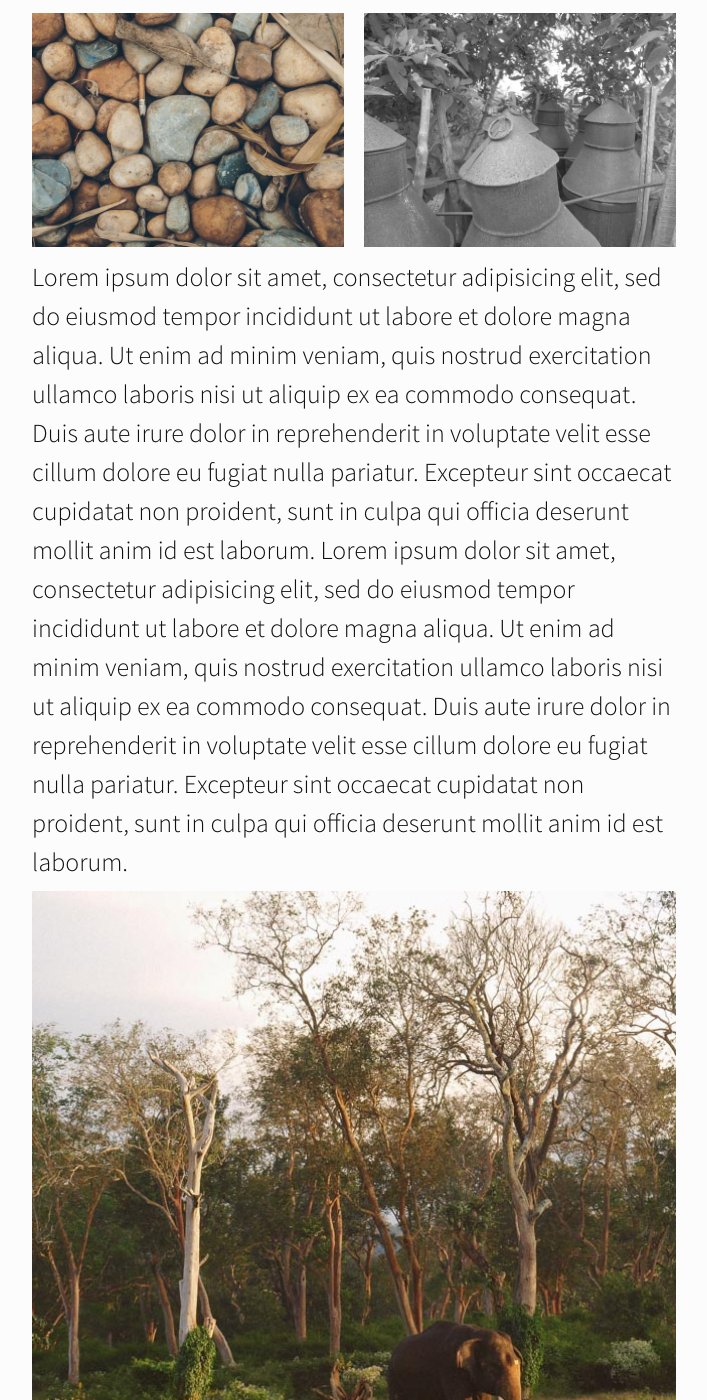
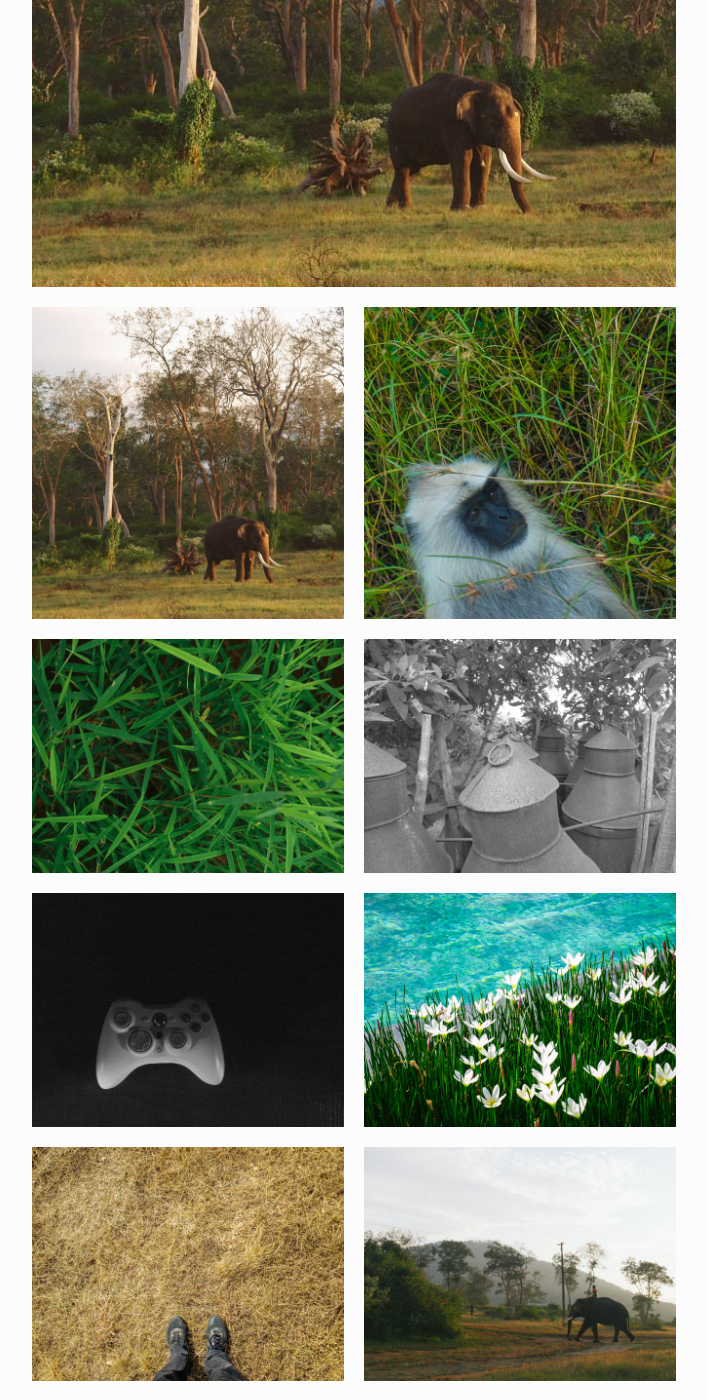
Before and after one commit to JEKYLL-WEB-TEMPLATES/raichur.github.io, a Jekyll site: the page built from _light/2014-12-01.md, in a window 1280 px wide and 1400 px high, scrolled down 7681 px. Shown: the whole window, without its empty margins (286-993 px from the left). Built offline with Jekyll 4.4.1, drawn with Linux system fonts in a browser that asks for light colours; some of the changed text lies outside the part shown.

Commit message:
remove lorem

```diff
--- a/_light/2014-12-01.md
+++ b/_light/2014-12-01.md
@@ -5,7 +5,6 @@
 feat_img: "1"
 ---
 
-Lorem ipsum dolor sit amet, consectetur adipisicing elit, sed do eiusmod tempor incididunt ut labore et dolore magna aliqua. Ut enim ad minim veniam, quis nostrud exercitation ullamco laboris nisi ut aliquip ex ea commodo consequat. Duis aute irure dolor in reprehenderit in voluptate velit esse cillum dolore eu fugiat nulla pariatur. Excepteur sint occaecat cupidatat non proident, sunt in culpa qui officia deserunt mollit anim id est laborum.
 
 <img src="/resources/photos/2014-12/1.jpg">
 <img class="col-2 first" src="/resources/photos/2014-12/3.jpg">
@@ -15,9 +14,6 @@
 <img src="/resources/photos/2014-12/7.jpg">
 <img class="col-2 first" src="/resources/photos/2014-12/8.jpg">
 <img class="col-2 second" src="/resources/photos/2014-12/9.jpg">
-
-Lorem ipsum dolor sit amet, consectetur adipisicing elit, sed do eiusmod tempor incididunt ut labore et dolore magna aliqua. Ut enim ad minim veniam, quis nostrud exercitation ullamco laboris nisi ut aliquip ex ea commodo consequat. Duis aute irure dolor in reprehenderit in voluptate velit esse cillum dolore eu fugiat nulla pariatur. Excepteur sint occaecat cupidatat non proident, sunt in culpa qui officia deserunt mollit anim id est laborum.
-
 <img src="/resources/photos/2014-12/10.jpg">
 <img src="/resources/photos/2014-12/11.jpg">
 <img class="col-2 first" src="/resources/photos/2014-12/12.jpg">
@@ -37,9 +33,6 @@
 <img class="col-2 second" src="/resources/photos/2014-12/28.jpg">
 <img class="col-2 first" src="/resources/photos/2014-12/29.jpg">
 <img class="col-2 second" src="/resources/photos/2014-12/30.jpg">
-
-Lorem ipsum dolor sit amet, consectetur adipisicing elit, sed do eiusmod tempor incididunt ut labore et dolore magna aliqua. Ut enim ad minim veniam, quis nostrud exercitation ullamco laboris nisi ut aliquip ex ea commodo consequat. Duis aute irure dolor in reprehenderit in voluptate velit esse cillum dolore eu fugiat nulla pariatur. Excepteur sint occaecat cupidatat non proident, sunt in culpa qui officia deserunt mollit anim id est laborum. Lorem ipsum dolor sit amet, consectetur adipisicing elit, sed do eiusmod tempor incididunt ut labore et dolore magna aliqua. Ut enim ad minim veniam, quis nostrud exercitation ullamco laboris nisi ut aliquip ex ea commodo consequat. Duis aute irure dolor in reprehenderit in voluptate velit esse cillum dolore eu fugiat nulla pariatur. Excepteur sint occaecat cupidatat non proident, sunt in culpa qui officia deserunt mollit anim id est laborum.
-
 <img src="/resources/photos/2014-12/36.jpg">
 <img class="col-2 first" src="/resources/photos/2014-12/36.jpg">
 <img class="col-2 second" src="/resources/photos/2014-12/35.jpg">
@@ -49,9 +42,6 @@
 <img class="col-2 second" src="/resources/photos/2014-12/38.jpg">
 <img class="col-2 first" src="/resources/photos/2014-12/40.jpg">
 <img class="col-2 second" src="/resources/photos/2014-12/37.jpg">
-
-Lorem ipsum dolor sit amet, consectetur adipisicing elit, sed do eiusmod tempor incididunt ut labore et dolore magna aliqua. Ut enim ad minim veniam, quis nostrud exercitation ullamco laboris nisi ut aliquip ex ea commodo consequat. Duis aute irure dolor in reprehenderit in voluptate velit esse cillum dolore eu fugiat nulla pariatur. Excepteur sint occaecat cupidatat non proident, sunt in culpa qui officia deserunt mollit anim id est laborum.
-
 <img src="/resources/photos/2014-12/39.jpg">
 <img class="col-2 first" src="/resources/photos/2014-12/41.jpg">
 <img class="col-2 second" src="/resources/photos/2014-12/42.jpg">
```
